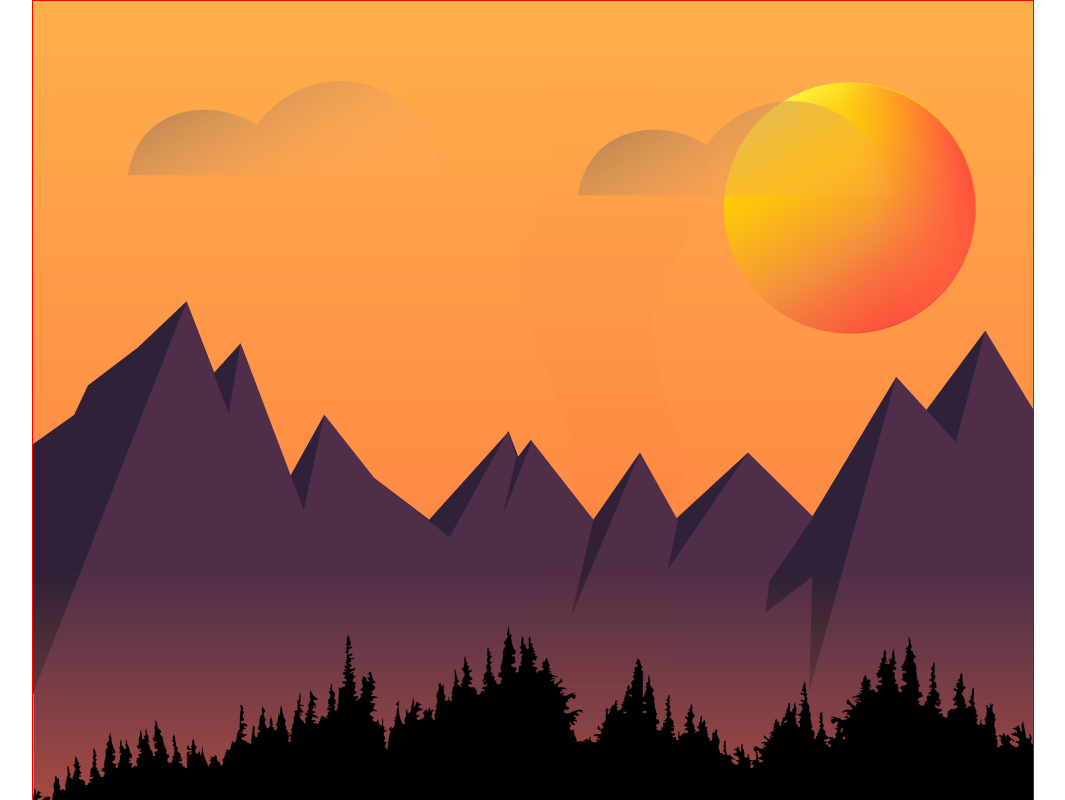
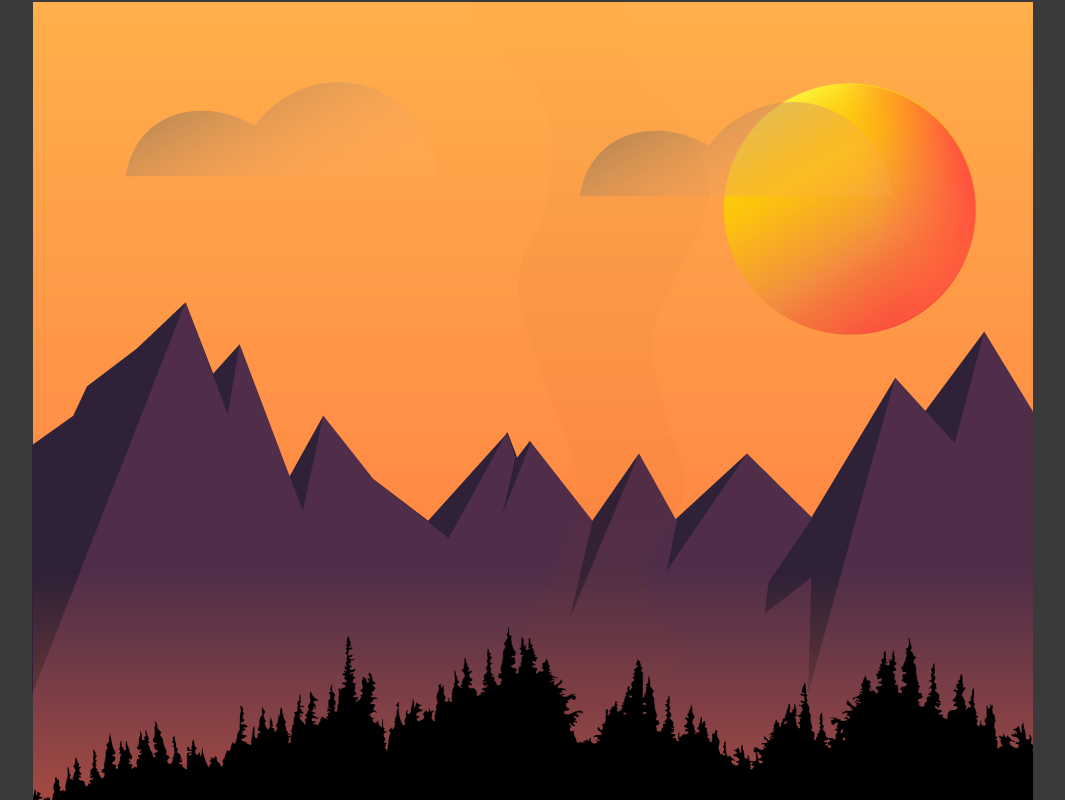
Before and after one commit to xs9734/lss-fa2018, a plain HTML site: page index.html in a window 1280 px wide. Shown: the top 800 px of the page, without its empty margins (107-1172 px from the left). Drawn offline with Linux system fonts and the light colour scheme.

Commit message:
grey background, removed red border

```diff
--- a/main.css
+++ b/main.css
@@ -1,4 +1,5 @@
 body{
+        background: #3a3a3a;
     margin:0;
     color:white;
     font-family: 'Roboto Slab', serif;
@@ -7,9 +8,9 @@ body{
 #main{
     position:relative;
     background:black;
-    border:1px solid red;
+    border:2px solid #3a3a3a;
     width: 1000px;
-    height:10000px;
+    height:6000px;
     margin:0 auto;
 }
 
@@ -83,7 +84,7 @@ body{
 #mountains{
     position:absolute;
     top:300px;
-    left:0px;
+    left:-1px;
     transform: translate(0px, 0px);
     transition: all 1s;
 }
```
